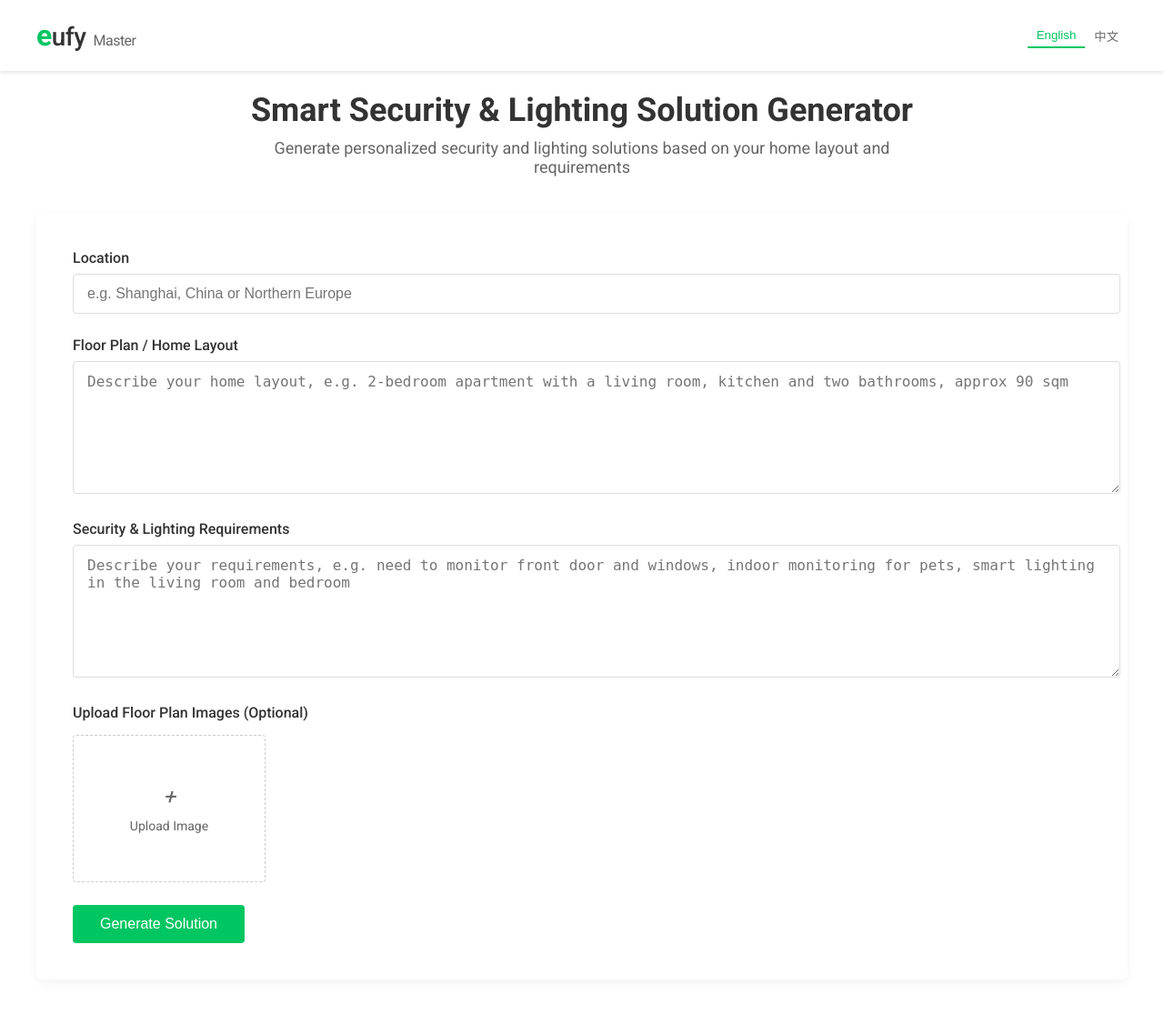
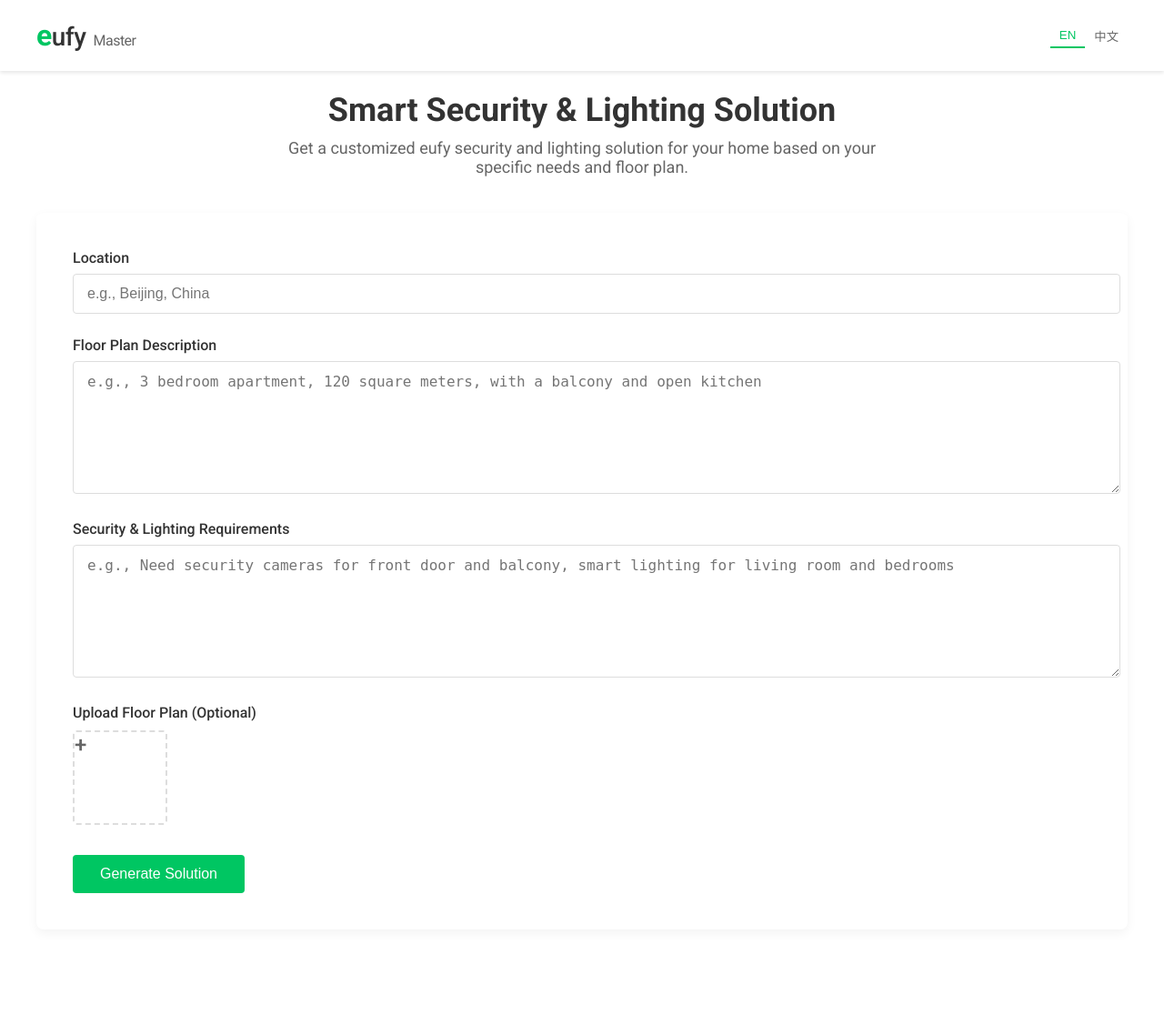
Before and after one commit to LEIIIIIIIIII/eufy_master, a Flask app: page / in a window 1280 px wide. Shown: the whole page at 91% size. After the commit the page ends 982 px from the top, so only its background shows below. Run offline with Flask 3, Linux system fonts and the light colour scheme; parts of the project's set-up code (start-up, migrations or seed data) failed here and were passed over; some libraries are stand-ins or nearby versions.

Commit message:
Update index.html

```diff
--- a/templates/index.html
+++ b/templates/index.html
@@ -168,58 +168,40 @@
             display: flex;
             flex-wrap: wrap;
             gap: 15px;
-            margin-top: 15px;
-        }
-
-        .upload-btn-wrapper {
-            position: relative;
-            overflow: hidden;
-            display: inline-block;
-            cursor: pointer;
+            margin-top: 10px;
         }
 
         .upload-btn {
-            border: 1px dashed #ccc;
-            color: var(--eufy-gray);
-            background-color: white;
-            padding: 30px;
-            border-radius: 4px;
-            font-size: 14px;
-            text-align: center;
-            width: 150px;
-            height: 100px;
             display: flex;
-            flex-direction: column;
             align-items: center;
             justify-content: center;
-            transition: all 0.3s;
+            width: 100px;
+            height: 100px;
+            border: 2px dashed #ddd;
+            border-radius: 4px;
+            cursor: pointer;
+            transition: border-color 0.3s;
         }
 
         .upload-btn:hover {
             border-color: var(--eufy-green);
-            color: var(--eufy-green);
         }
 
-        .upload-btn i {
-            font-size: 24px;
-            margin-bottom: 10px;
+        .upload-btn input {
+            display: none;
         }
 
-        .upload-btn-wrapper input[type=file] {
-            font-size: 100px;
-            position: absolute;
-            left: 0;
-            top: 0;
-            opacity: 0;
-            cursor: pointer;
+        .upload-icon {
+            font-size: 24px;
+            color: var(--eufy-gray);
         }
 
         .thumbnail {
-            width: 150px;
+            width: 100px;
             height: 100px;
             object-fit: cover;
             border-radius: 4px;
-            border: 1px solid #eee;
+            box-shadow: 0 2px 4px rgba(0,0,0,0.1);
         }
 
         .result-container {
@@ -441,14 +416,12 @@
 <body>
     <div class="header">
         <div class="header-content">
-            <!-- 使用CSS艺术字代替logo图片 -->
             <div class="logo-text">
                 <span class="eufy-e">e</span><span class="eufy-text">ufy</span>
                 <span class="logo-subtitle">Master</span>
             </div>
-
             <div class="lang-switch">
-                <button class="lang-btn active" onclick="changeLanguage('en')">English</button>
+                <button class="lang-btn" onclick="changeLanguage('en')">EN</button>
                 <button class="lang-btn" onclick="changeLanguage('zh')">中文</button>
             </div>
         </div>
@@ -456,36 +429,35 @@
 
     <div class="container">
         <div class="page-title">
-            <h1 data-lang-en="Smart Security & Lighting Solution Generator" data-lang-zh="智能安防和照明解决方案生成器">Smart Security & Lighting Solution Generator</h1>
-            <p data-lang-en="Generate personalized security and lighting solutions based on your home layout and requirements" data-lang-zh="根据您的家居布局和需求生成个性化的安防和照明解决方案">Generate personalized security and lighting solutions based on your home layout and requirements</p>
+            <h1 data-lang-en="Smart Security & Lighting Solution" data-lang-zh="智能安防与照明解决方案">Smart Security & Lighting Solution</h1>
+            <p data-lang-en="Get a customized eufy security and lighting solution for your home based on your specific needs and floor plan." data-lang-zh="根据您的具体需求和户型，获取定制化的eufy智能安防与照明解决方案。">Get a customized eufy security and lighting solution for your home based on your specific needs and floor plan.</p>
         </div>
 
         <div class="form-container">
+            <div class="error-message" id="error-message"></div>
+
             <div class="form-group">
                 <label for="location" data-lang-en="Location" data-lang-zh="地理位置">Location</label>
-                <input type="text" id="location" class="form-control" data-lang-placeholder-en="e.g. Shanghai, China or Northern Europe" data-lang-placeholder-zh="例如：上海, 中国 或 北欧" placeholder="e.g. Shanghai, China or Northern Europe">
+                <input type="text" id="location" class="form-control" data-lang-placeholder-en="e.g., Beijing, China" data-lang-placeholder-zh="例如：北京，中国" placeholder="e.g., Beijing, China">
             </div>
 
             <div class="form-group">
-                <label for="floor-plan" data-lang-en="Floor Plan / Home Layout" data-lang-zh="户型/家居布局">Floor Plan / Home Layout</label>
-                <textarea id="floor-plan" class="form-control" data-lang-placeholder-en="Describe your home layout, e.g. 2-bedroom apartment with a living room, kitchen and two bathrooms, approx 90 sqm" data-lang-placeholder-zh="描述您的户型，例如：两室一厅一厨两卫，约90平米" placeholder="Describe your home layout, e.g. 2-bedroom apartment with a living room, kitchen and two bathrooms, approx 90 sqm"></textarea>
+                <label for="floor-plan" data-lang-en="Floor Plan Description" data-lang-zh="户型描述">Floor Plan Description</label>
+                <textarea id="floor-plan" class="form-control" data-lang-placeholder-en="e.g., 3 bedroom apartment, 120 square meters, with a balcony and open kitchen" data-lang-placeholder-zh="例如：三室两厅，120平米，带阳台和开放式厨房" placeholder="e.g., 3 bedroom apartment, 120 square meters, with a balcony and open kitchen"></textarea>
             </div>
 
             <div class="form-group">
-                <label for="requirements" data-lang-en="Security & Lighting Requirements" data-lang-zh="安防和照明需求">Security & Lighting Requirements</label>
-                <textarea id="requirements" class="form-control" data-lang-placeholder-en="Describe your requirements, e.g. need to monitor front door and windows, indoor monitoring for pets, smart lighting in the living room and bedroom" data-lang-placeholder-zh="描述您的需求，例如：需要监控前门和窗户，室内宠物监控，客厅和卧室需要智能照明" placeholder="Describe your requirements, e.g. need to monitor front door and windows, indoor monitoring for pets, smart lighting in the living room and bedroom"></textarea>
+                <label for="requirements" data-lang-en="Security & Lighting Requirements" data-lang-zh="安防与照明需求">Security & Lighting Requirements</label>
+                <textarea id="requirements" class="form-control" data-lang-placeholder-en="e.g., Need security cameras for front door and balcony, smart lighting for living room and bedrooms" data-lang-placeholder-zh="例如：需要前门和阳台的安防摄像头，客厅和卧室的智能照明" placeholder="e.g., Need security cameras for front door and balcony, smart lighting for living room and bedrooms"></textarea>
             </div>
 
             <div class="form-group">
-                <label data-lang-en="Upload Floor Plan Images (Optional)" data-lang-zh="上传户型图片（可选）">Upload Floor Plan Images (Optional)</label>
+                <label data-lang-en="Upload Floor Plan (Optional)" data-lang-zh="上传户型图（可选）">Upload Floor Plan (Optional)</label>
                 <div class="file-upload" id="file-upload-area">
-                    <div class="upload-btn-wrapper">
-                        <div class="upload-btn">
-                            <i>+</i>
-                            <span data-lang-en="Upload Image" data-lang-zh="上传图片">Upload Image</span>
-                        </div>
+                    <label class="upload-btn">
                         <input type="file" accept="image/*" onchange="uploadImage(this)">
-                    </div>
+                        <span class="upload-icon">+</span>
+                    </label>
                 </div>
             </div>
 
@@ -496,13 +468,13 @@
             <h2 data-lang-en="Smart Home Solution" data-lang-zh="智能家居解决方案">Smart Home Solution</h2>
 
             <div class="region-info" id="region-info-section">
-                <h3 data-lang-en="Regional Feature Analysis" data-lang-zh="地区特征分析">Regional Feature Analysis</h3>
+                <h3 data-lang-en="Regional Analysis" data-lang-zh="地区特征分析">Regional Analysis</h3>
                 <div id="region-info"></div>
             </div>
 
             <div class="tabs">
                 <div class="tab-header">
-                    <button class="tab-btn active" onclick="switchTab('recommendation')" data-lang-en="Recommendation" data-lang-zh="推荐方案">Recommendation</button>
+                    <button class="tab-btn active" onclick="switchTab('recommendation')" data-lang-en="Solution Details" data-lang-zh="方案详情">Solution Details</button>
                 </div>
 
                 <div class="tab-content">
@@ -515,28 +487,23 @@
     </div>
 
     <div id="loading" class="loading" style="display: none;">
-        <div class="loading-spinner"></div>
-        <p data-lang-en="Generating solution..." data-lang-zh="正在生成解决方案...">Generating solution...</p>
+        <div class="spinner"></div>
+        <div class="loading-text" data-lang-en="Generating your customized solution..." data-lang-zh="正在生成您的定制化方案...">Generating your customized solution...</div>
     </div>
-
-    <div id="error-message" class="error-message"></div>
 
     <!-- 添加 Markdown 转换库 -->
     <script src="https://cdn.jsdelivr.net/npm/marked/marked.min.js"></script>
 
     <script>
+        // 全局变量
         let currentLanguage = 'en';
-        let uploadedImages = [];
-
-        // 文件上传配置
-        const allowedFileTypes = ['image/jpeg', 'image/png', 'image/gif'];
-        const maxFileSize = 5 * 1024 * 1024; // 5MB
+        const uploadedImages = [];
 
         // 切换语言
         function changeLanguage(lang) {
             currentLanguage = lang;
 
-            // 更新按钮状态
+            // 更新语言按钮状态
             document.querySelectorAll('.lang-btn').forEach(btn => {
                 btn.classList.remove('active');
             });
```
Also changed, not shown: other parts of templates/index.html (+54 -61 lines).
